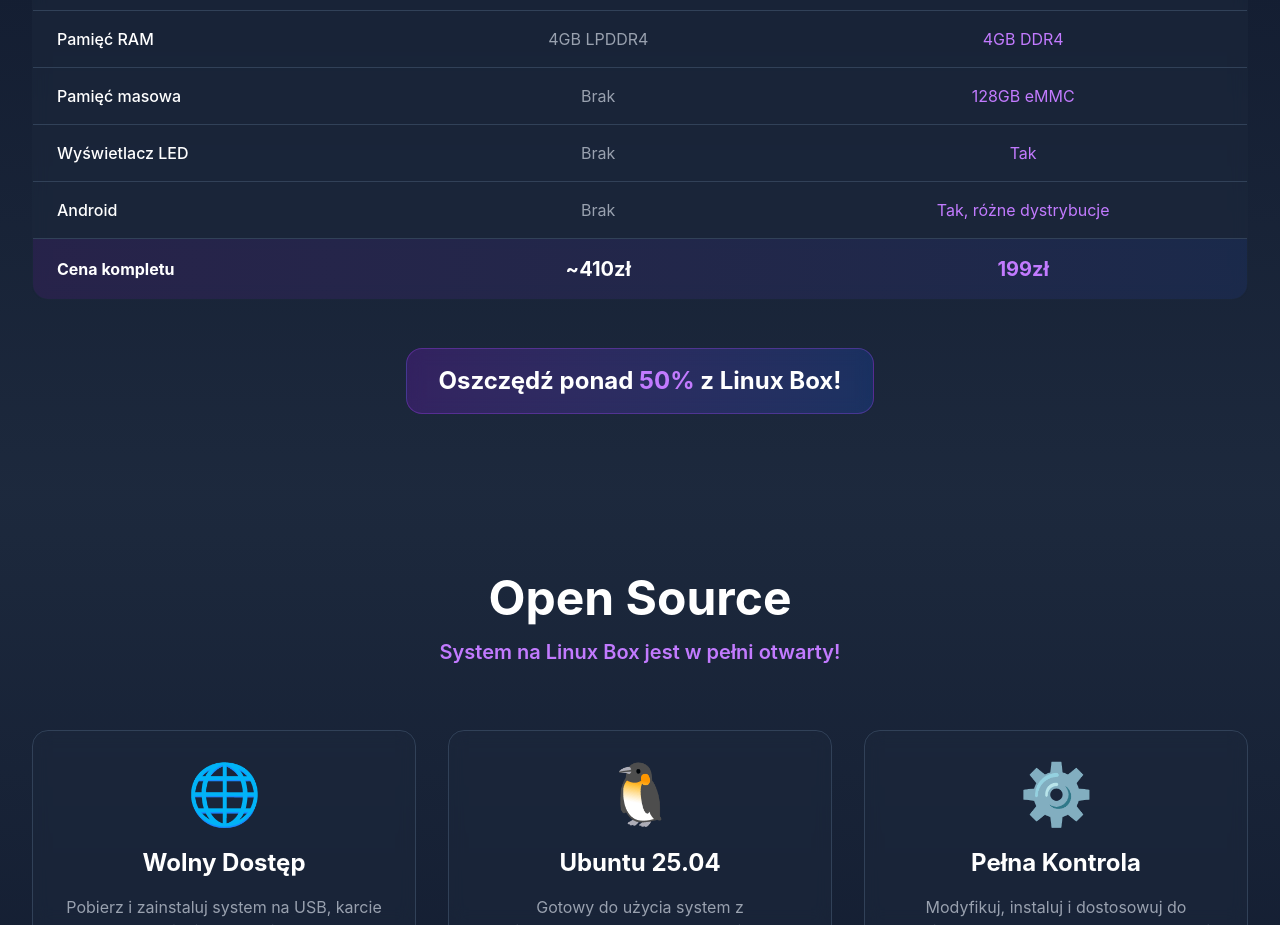
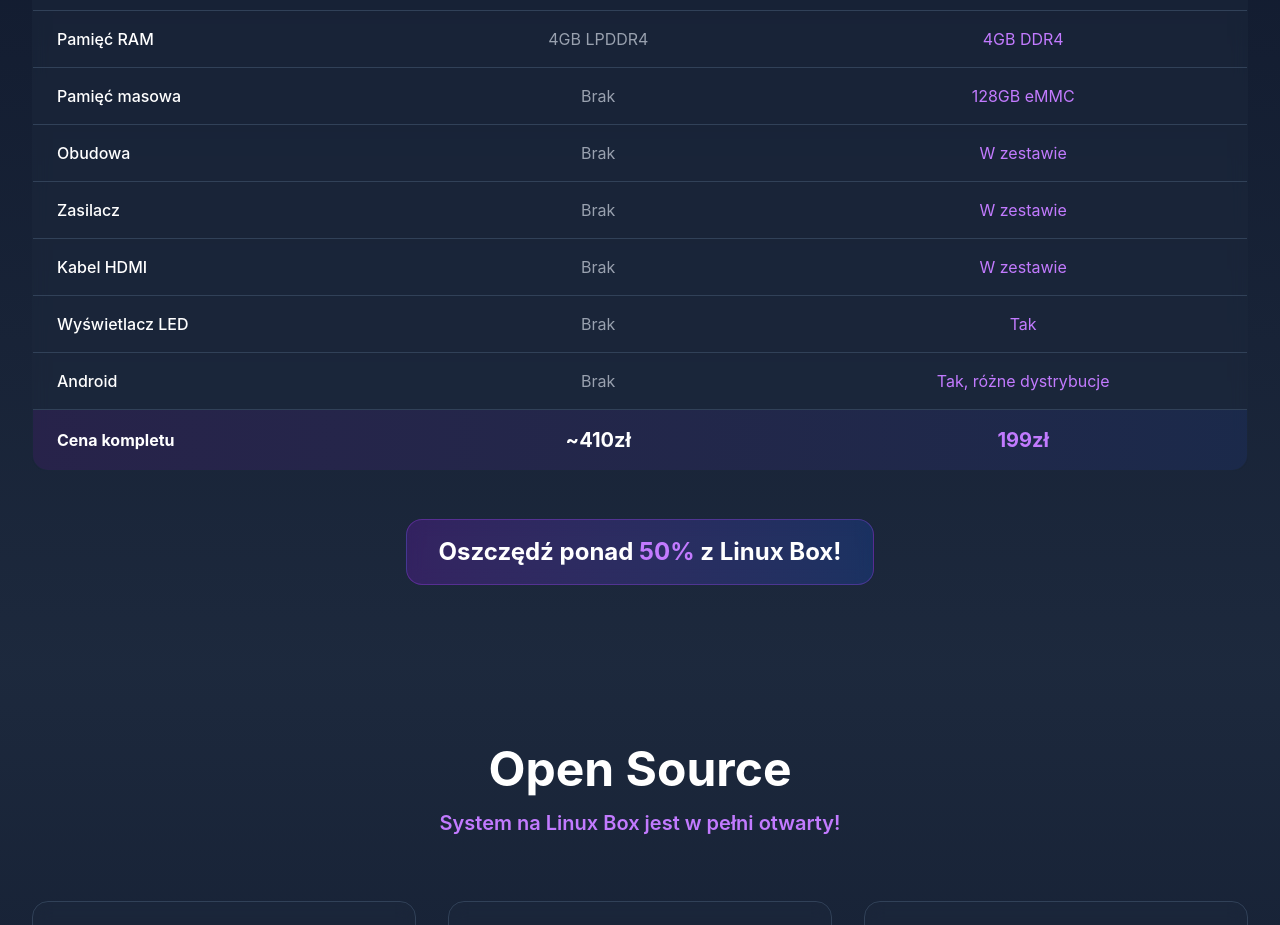
Before and after one commit to araczkowski/box-www-page, a Next.js app: page / in a window 1280 px wide. Shown: the part 3140-4065 px from the top of the page. Built offline with nearby package versions, Linux system fonts and the light colour scheme.

Commit message:
raspberry pi vs linux box

```diff
--- a/src/app/page.tsx
+++ b/src/app/page.tsx
@@ -166,6 +166,21 @@ export default function Home() {
                   <td className="px-6 py-4 text-purple-400 text-center"><CounterAnimation end={128} />GB eMMC</td>
                 </tr>
                 <tr className="hover:bg-slate-700/30">
+                  <td className="px-6 py-4 text-white font-medium">Obudowa</td>
+                  <td className="px-6 py-4 text-gray-400 text-center">Brak</td>
+                  <td className="px-6 py-4 text-purple-400 text-center">W zestawie</td>
+                </tr>
+                <tr className="hover:bg-slate-700/30">
+                  <td className="px-6 py-4 text-white font-medium">Zasilacz</td>
+                  <td className="px-6 py-4 text-gray-400 text-center">Brak</td>
+                  <td className="px-6 py-4 text-purple-400 text-center">W zestawie</td>
+                </tr>
+                <tr className="hover:bg-slate-700/30">
+                  <td className="px-6 py-4 text-white font-medium">Kabel HDMI</td>
+                  <td className="px-6 py-4 text-gray-400 text-center">Brak</td>
+                  <td className="px-6 py-4 text-purple-400 text-center">W zestawie</td>
+                </tr>
+                <tr className="hover:bg-slate-700/30">
                   <td className="px-6 py-4 text-white font-medium">Wyświetlacz LED</td>
                   <td className="px-6 py-4 text-gray-400 text-center">Brak</td>
                   <td className="px-6 py-4 text-purple-400 text-center">Tak</td>
```
